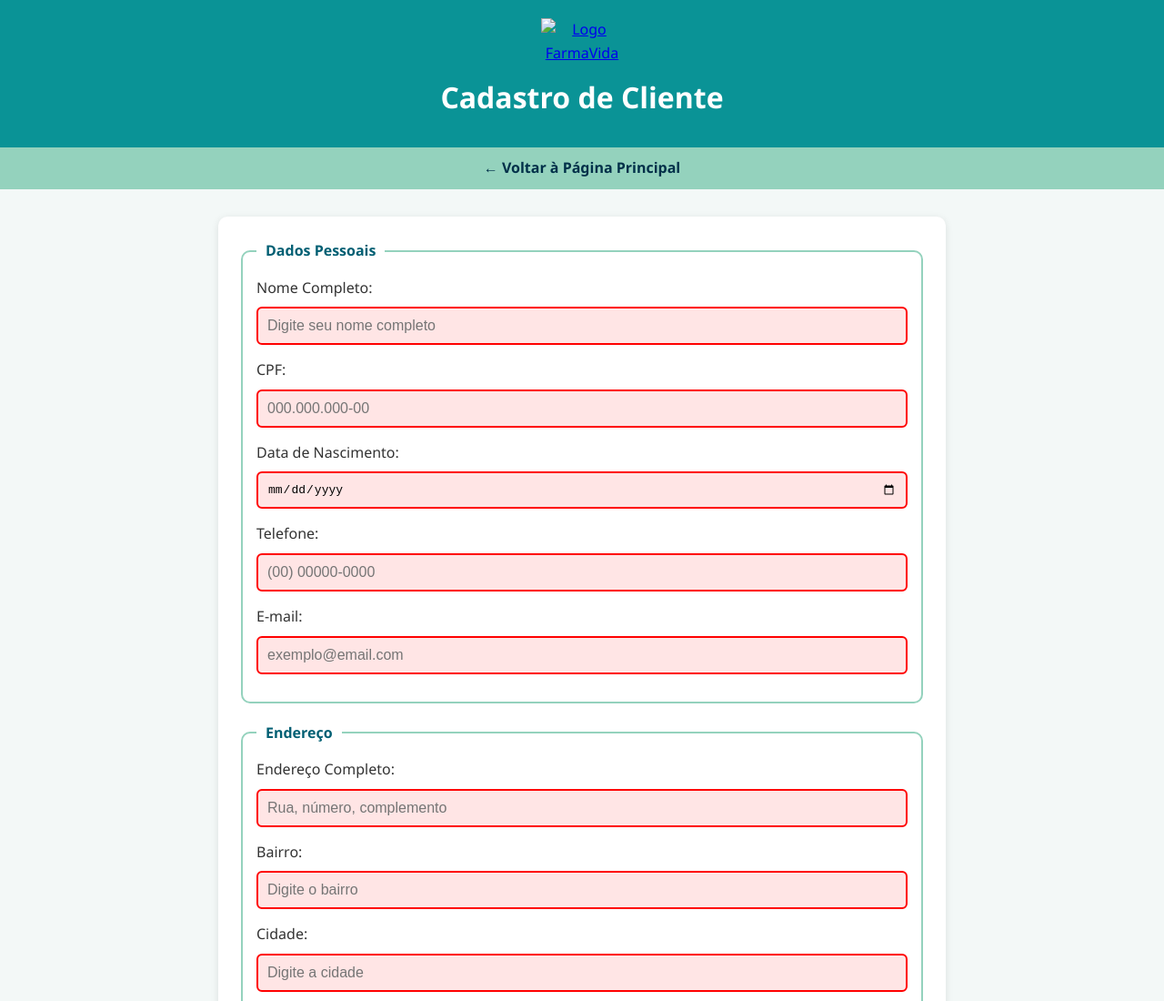
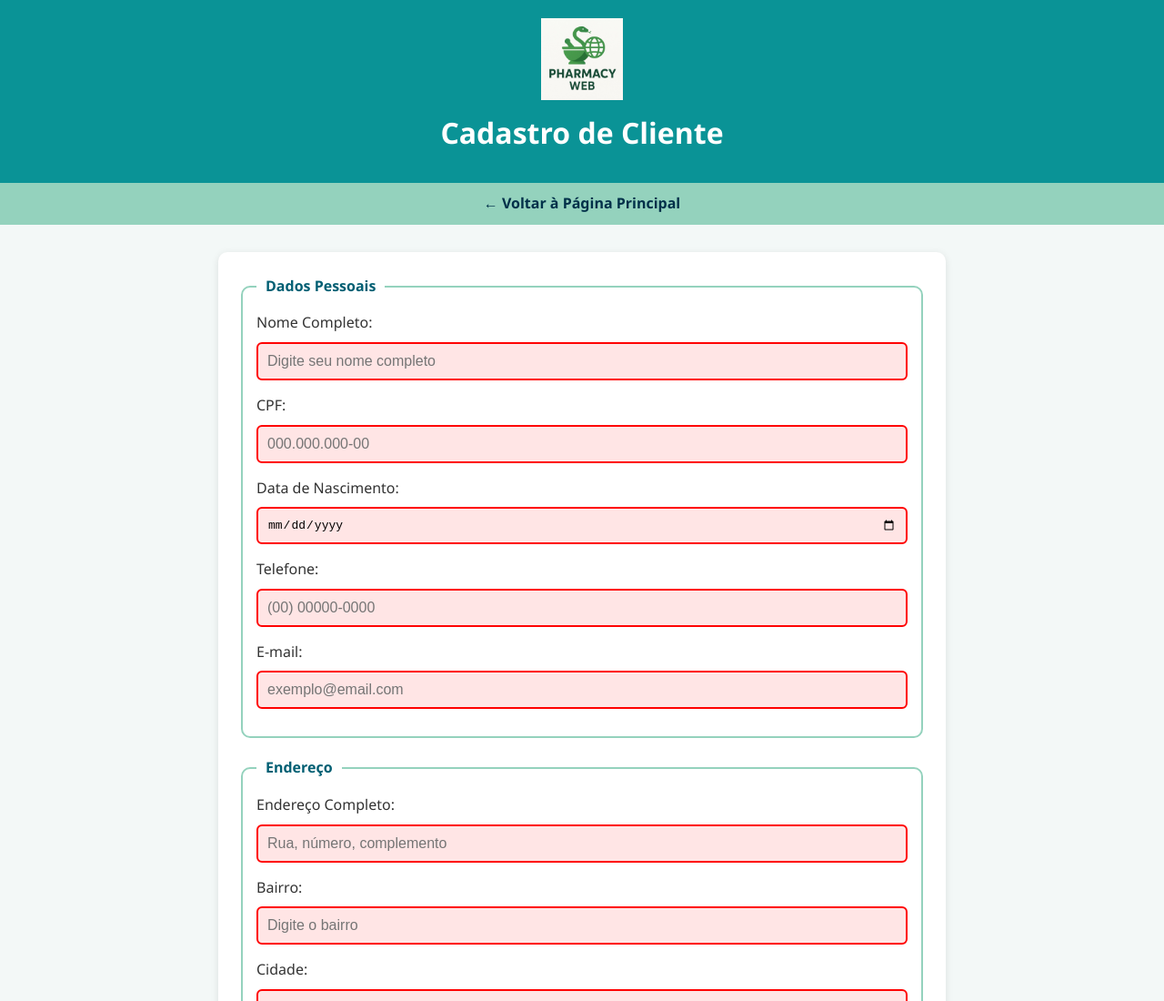
Before and after one commit to itallovasc/pharmacy-web, a plain HTML site: page cadastro_do_cliente.html in a window 1280 px wide. Shown: the top 1100 px of the page at 91% size. Drawn offline with Linux system fonts and the light colour scheme; the site is published under a folder, as on GitHub Pages, so addresses that start at the root find nothing.

Commit message:
Update cadastro_do_cliente.html

```diff
--- a/cadastro_do_cliente.html
+++ b/cadastro_do_cliente.html
@@ -5,12 +5,12 @@
   <meta name="viewport" content="width=device-width, initial-scale=1.0">
   <title>Cadastro de Cliente – FarmaVida</title>
   <link rel="stylesheet" href="./style.css">
-  <link rel="icon" href="favicon.png" type="image/png">
+  <link rel="icon" href="logof.png" type="image/png">
 </head>
 <body>
   <header>
     <a href="index.html" class="logo-link">
-      <img src="/logof.png" alt="Logo FarmaVida" class="logo">
+      <img src="logof.png" alt="Logo FarmaVida" class="logo">
     </a>
     <h1>Cadastro de Cliente</h1>
   </header>
```
